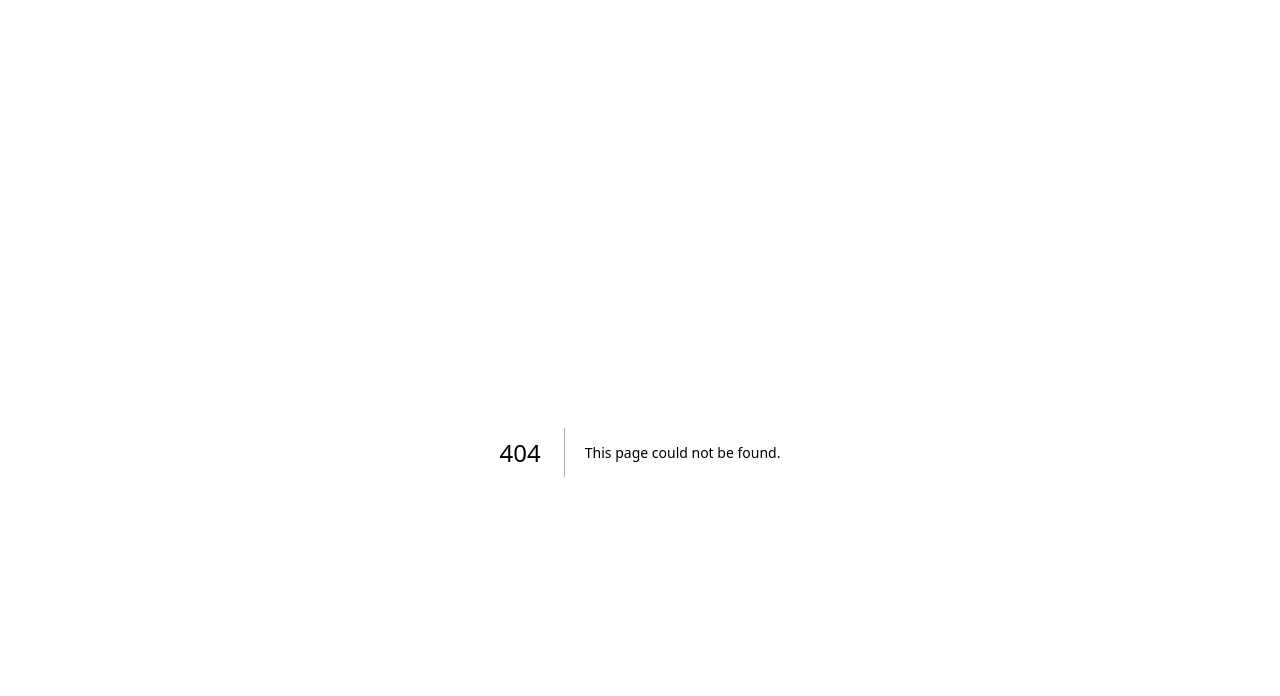
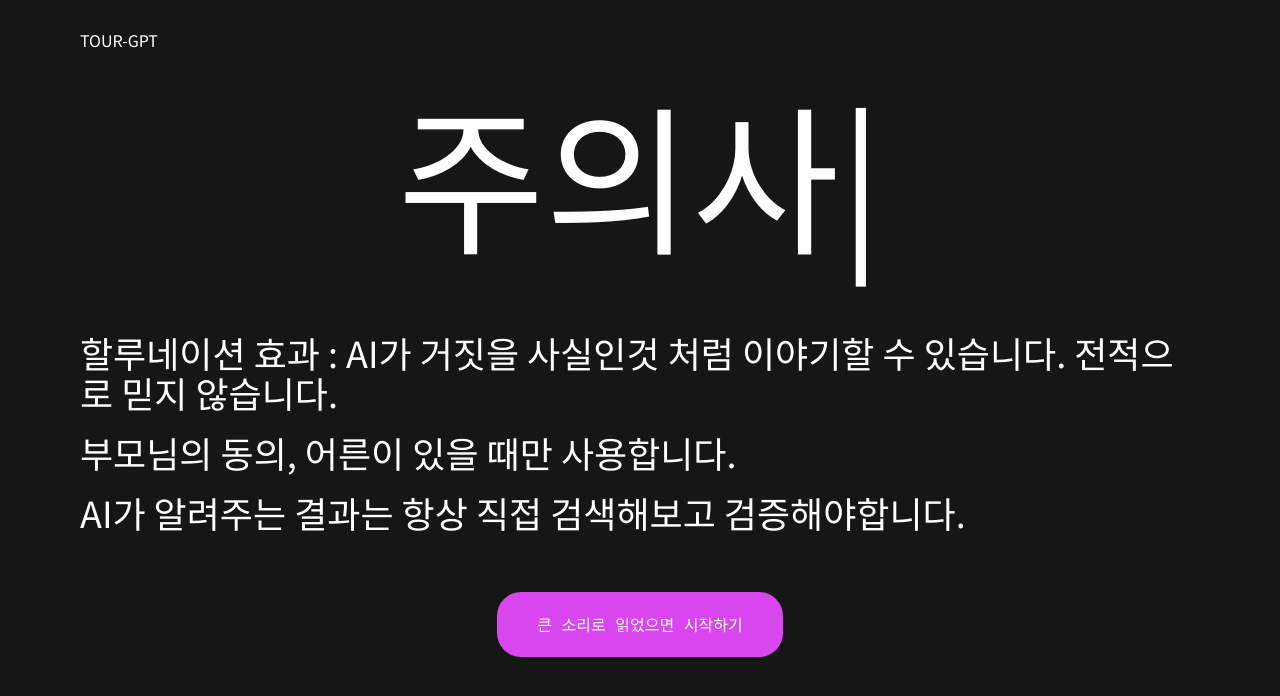
Before and after one commit to doodoodoong/world-tour-gpt, a Next.js app: page /main/alert in a window 1280 px wide. Before the commit this address had no page. Shown: the top 696 px of the page. Built offline with nearby package versions, Linux system fonts and the light colour scheme.

Commit message:
alert page complete main page creating

```diff
--- /dev/null
+++ b/app/components/Button.js
@@ -0,0 +1,13 @@
+import { roboto } from "../fonts";
+
+export default function Button({ text }) {
+  return (
+    <div>
+      <button className="px-10 py-5 bg-fuchsia-500 rounded-3xl mt-10 hover:bg-fuchsia-700">
+        <div>
+          <text className={roboto.className}>{text}</text>
+        </div>
+      </button>
+    </div>
+  );
+}
--- a/app/components/Header.js
+++ b/app/components/Header.js
@@ -1,7 +1,11 @@
+import Link from "next/link";
+
 export default function Header() {
   return (
     <div className=" mt-7">
-      <text className="text-white">TOUR-GPT</text>
+      <Link href={"/"}>
+        <text className="text-white">TOUR-GPT</text>
+      </Link>
     </div>
   );
 }
--- a/app/components/main/Introduce.js
+++ b/app/components/main/Introduce.js
@@ -1,9 +1,11 @@
 import { roboto } from "@/app/fonts";
+import Image from "next/image";
 import Link from "next/link";
+import tourPic from "@/public/tour.jpg";
 
 export default function Introduce() {
   return (
-    <div className="flex flex-row mt-44 ">
+    <div className="flex flex-row mt-44 justify-between ">
       <div className="flex flex-col gap-2">
         <div>
           <text className={`${roboto.className} text-8xl`}>World Tour</text>
@@ -17,7 +19,7 @@ export default function Introduce() {
           </text>
         </div>
         <div>
-          <Link href={"main"}>
+          <Link href={"main/alert"}>
             <button className="bg-fuchsia-500 w-44 h-12 rounded-3xl mt-10 hover:bg-fuchsia-700">
               <div>
                 <text className={roboto.className}>Get started</text>
@@ -26,6 +28,9 @@ export default function Introduce() {
           </Link>
         </div>
       </div>
+      <div className="w-96 h-96">
+        <Image alt="photo" src={tourPic} className="rounded-lg" />
+      </div>
     </div>
   );
 }
--- /dev/null
+++ b/app/components/main1/Header.js
@@ -0,0 +1,7 @@
+export default function Header() {
+  return (
+    <div className="flex justify-center items-center w-full h-28 bg-gradient-to-r from-cyan-500 to-blue-500 rounded-lg mt-7">
+      <text className="text-5xl">여행 장소를 입력해주세요</text>
+    </div>
+  );
+}
--- /dev/null
+++ b/app/components/main1/Input.js
@@ -0,0 +1,7 @@
+export default function Input() {
+  return (
+    <div>
+      <text className="text-9xl">Input</text>
+    </div>
+  );
+}
--- /dev/null
+++ b/app/main/alert/page.js
@@ -0,0 +1,9 @@
+import Alert from "@/app/pages/Alert";
+
+export default function Page() {
+  return (
+    <div>
+      <Alert />
+    </div>
+  );
+}
--- a/app/main/page.js
+++ b/app/main/page.js
@@ -1,7 +1,9 @@
-export default function Main() {
+import Main from "@/app/pages/Main";
+
+export default function Page() {
   return (
     <div>
-      <h1>Main Page</h1>
+      <Main />
     </div>
   );
 }
--- /dev/null
+++ b/app/pages/Alert.js
@@ -0,0 +1,42 @@
+"use client";
+
+import { TypeAnimation } from "react-type-animation";
+import Button from "../components/Button";
+import { Link } from "next/link";
+
+export default function Alert() {
+  return (
+    <div>
+      <div className="flex justify-center">
+        <TypeAnimation
+          sequence={["주의사항", 2000, "꼭 기억하기", 2000]}
+          wrapper="span"
+          cursor={true}
+          repeat={Infinity}
+          style={{
+            fontSize: "10em",
+          }}
+        />
+      </div>
+      <div className="mt-10">
+        <ul>
+          <li className="text-4xl mb-5">
+            할루네이션 효과 : AI가 거짓을 사실인것 처럼 이야기할 수 있습니다.
+            전적으로 믿지 않습니다.
+          </li>
+          <li className="text-4xl mb-5">
+            부모님의 동의, 어른이 있을 때만 사용합니다.
+          </li>
+          <li className="text-4xl mb-5">
+            AI가 알려주는 결과는 항상 직접 검색해보고 검증해야합니다.
+          </li>
+        </ul>
+      </div>
+      <div className="text-center">
+        <a href="/main">
+          <Button text={"큰 소리로 읽었으면 시작하기"} />
+        </a>
+      </div>
+    </div>
+  );
+}
--- /dev/null
+++ b/app/pages/Main.js
@@ -0,0 +1,11 @@
+import Header from "../components/main1/Header";
+import Input from "../components/main1/Input";
+
+export default function Main() {
+  return (
+    <>
+      <Header />
+      <Input />
+    </>
+  );
+}
```
Also changed, not shown: package.json (+5 -4 lines), 2 other files (tests, documents, lock files or other folders).
